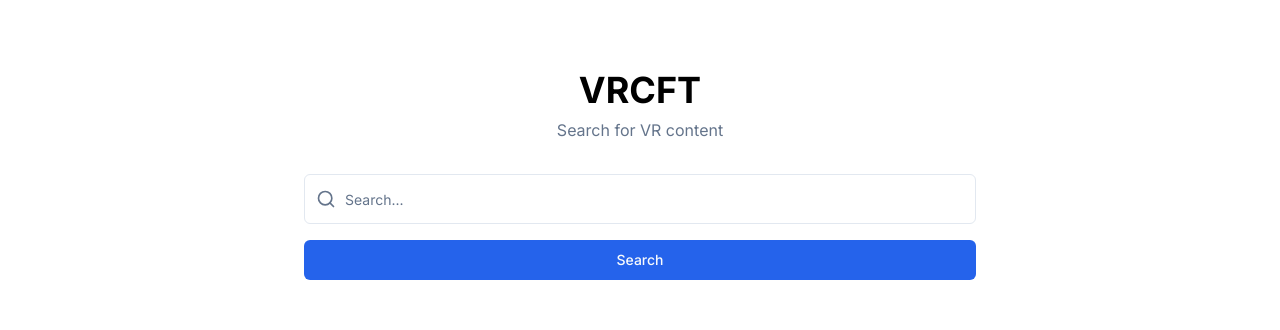
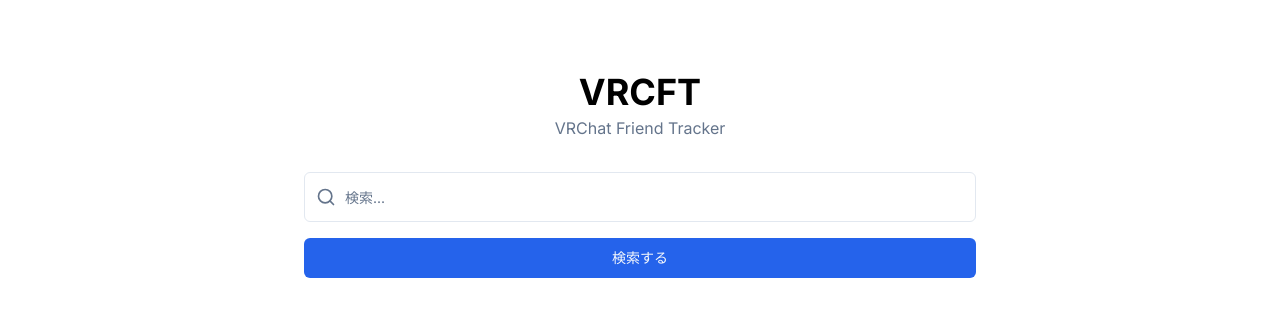
Before and after one commit to T4ko0522/VRCFT, a Next.js app in the folder apps/frontend/: page / in a window 1280 px wide. Shown: the part 225-555 px from the top of the page. Built offline with nearby package versions, Linux system fonts and the light colour scheme; sample sign-in values are in the browser's storage.

Commit message:
app直下page.tsxにてアプリ名にアニメーションを追加、日本語に翻訳

```diff
--- a/apps/frontend/src/app/page.tsx
+++ b/apps/frontend/src/app/page.tsx
@@ -6,6 +6,7 @@
 import SearchBox from "@/components/search-box"
 import NavBar from "@/components/nav-bar"
 import SocialLinks from "@/components/social-links"
+import { motion } from "framer-motion"
 
 export default function Home() {
   const { isAuthenticated, isPendingVerification, isFirstVisit } = useAuth()
@@ -36,6 +37,24 @@
     <>
       <NavBar />
       <main className="flex min-h-screen flex-col items-center justify-center p-4 relative">
+        <div className="text-center mb-8">
+          <motion.h1
+            className="text-4xl font-bold mb-1"
+            initial={{ opacity: 0, y: -20 }}
+            animate={{ opacity: 1, y: 0 }}
+            transition={{ duration: 0.5 }}
+          >
+            VRCFT
+          </motion.h1>
+          <motion.p
+            className="text-muted-foreground"
+            initial={{ opacity: 0 }}
+            animate={{ opacity: 1 }}
+            transition={{ delay: 0.3, duration: 0.5 }}
+          >
+            VRChat Friend Tracker
+          </motion.p>
+        </div>
         <SearchBox />
 
         {/* ソーシャルリンクを追加 */}
--- a/apps/frontend/src/components/search-box.tsx
+++ b/apps/frontend/src/components/search-box.tsx
@@ -18,23 +18,19 @@
 
   return (
     <div className="w-full max-w-2xl">
-      <div className="text-center mb-8">
-        <h1 className="text-4xl font-bold mb-2">VRCFT</h1>
-        <p className="text-muted-foreground">Search for VR content</p>
-      </div>
       <form onSubmit={handleSearch} className="relative">
         <div className="relative">
           <Search className="absolute left-3 top-1/2 transform -translate-y-1/2 text-muted-foreground h-5 w-5" />
           <Input
             type="text"
-            placeholder="Search..."
+            placeholder="検索..."
             value={query}
             onChange={(e) => setQuery(e.target.value)}
             className="pl-10 py-6 text-lg"
           />
         </div>
         <Button type="submit" className="w-full mt-4">
-          Search
+          検索する
         </Button>
       </form>
     </div>
```
